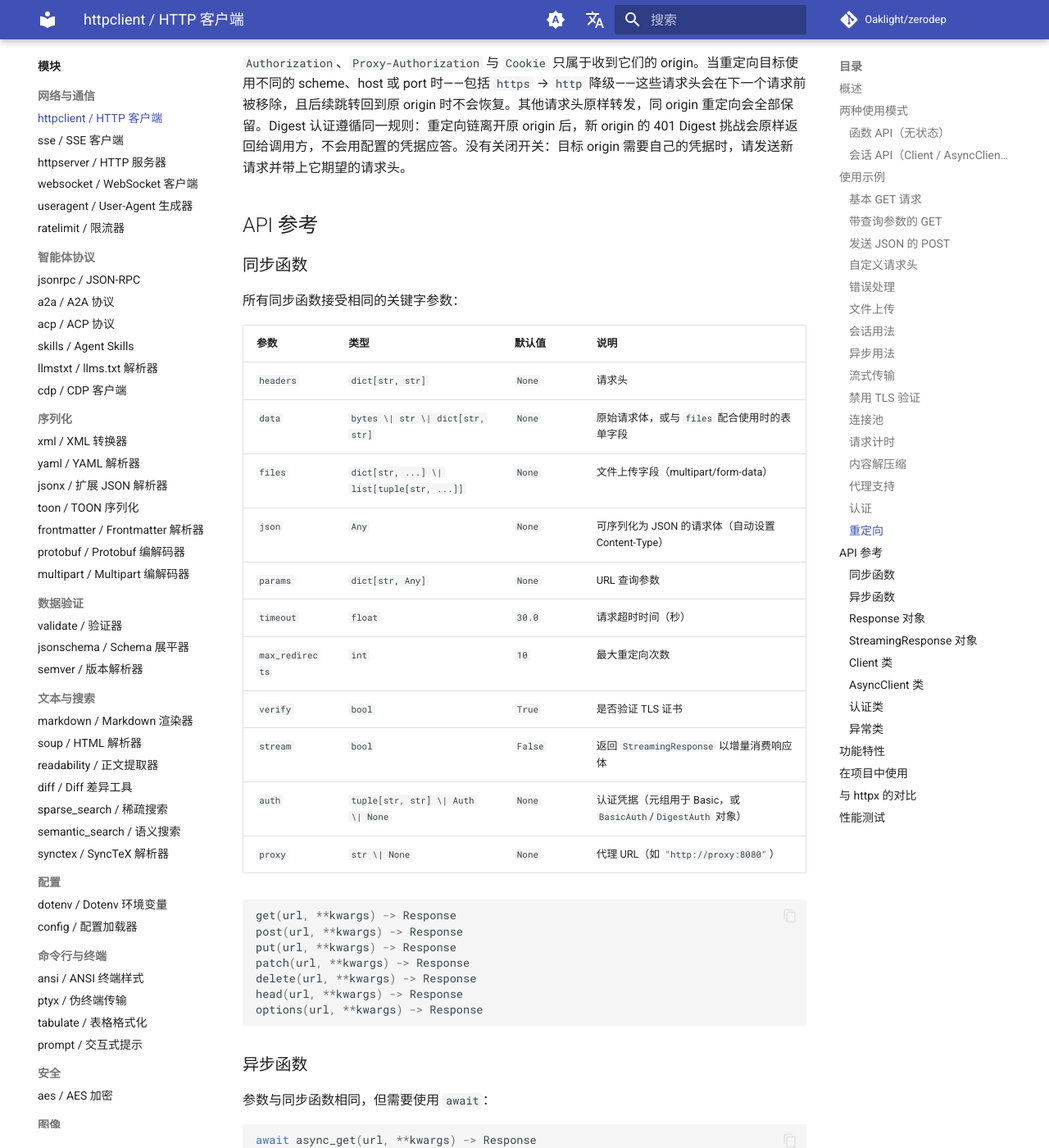
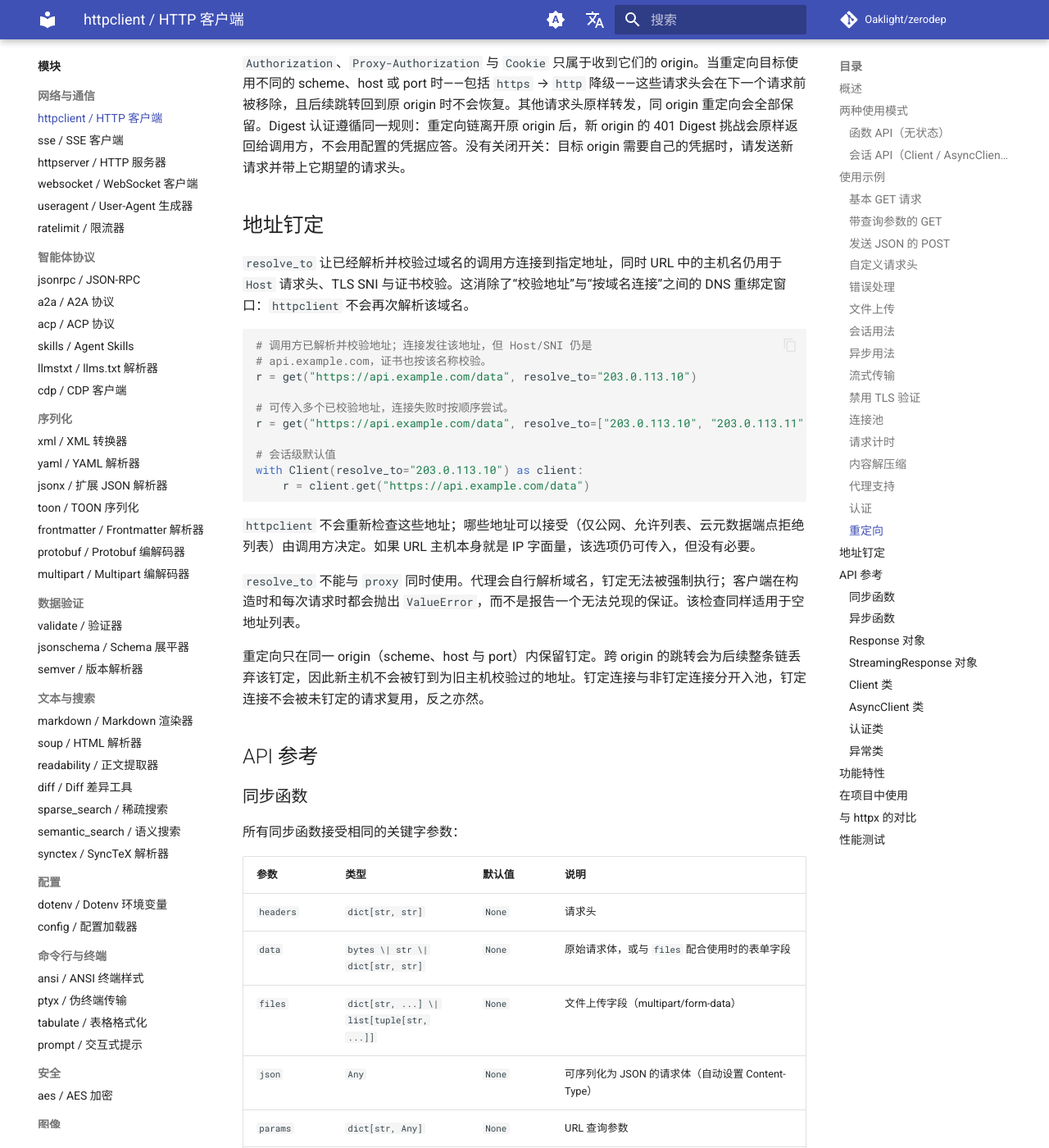
Before and after one commit to Oaklight/zerodep, an MkDocs documentation site: the page built from docs/modules/httpclient.md, in a window 1280 px wide and 1400 px high, scrolled down 7751 px. Shown: the whole window at 82% size. Built offline with MkDocs 1.6.1 and Material for MkDocs 9.7.7, drawn with Linux system fonts in a browser that asks for light colours; comment, search, counter and statistics services are not loaded; some of the changed text lies outside the part shown.

Commit message:
docs(httpclient): 说明 resolve_to 地址钉定（#305）

````diff
--- a/docs/modules/httpclient.md
+++ b/docs/modules/httpclient.md
@@ -343,6 +343,29 @@ with Client(auth=("user", "pass")) as client:
 
 `Authorization`、`Proxy-Authorization` 与 `Cookie` 只属于收到它们的 origin。当重定向目标使用不同的 scheme、host 或 port 时——包括 `https` → `http` 降级——这些请求头会在下一个请求前被移除，且后续跳转回到原 origin 时不会恢复。其他请求头原样转发，同 origin 重定向会全部保留。Digest 认证遵循同一规则：重定向链离开原 origin 后，新 origin 的 401 Digest 挑战会原样返回给调用方，不会用配置的凭据应答。没有关闭开关：目标 origin 需要自己的凭据时，请发送新请求并带上它期望的请求头。
 
+## 地址钉定
+
+`resolve_to` 让已经解析并校验过域名的调用方连接到指定地址，同时 URL 中的主机名仍用于 `Host` 请求头、TLS SNI 与证书校验。这消除了“校验地址”与“按域名连接”之间的 DNS 重绑定窗口：`httpclient` 不会再次解析该域名。
+
+```python
+# 调用方已解析并校验地址；连接发往该地址，但 Host/SNI 仍是
+# api.example.com，证书也按该名称校验。
+r = get("https://api.example.com/data", resolve_to="203.0.113.10")
+
+# 可传入多个已校验地址，连接失败时按顺序尝试。
+r = get("https://api.example.com/data", resolve_to=["203.0.113.10", "203.0.113.11"])
+
+# 会话级默认值
+with Client(resolve_to="203.0.113.10") as client:
+    r = client.get("https://api.example.com/data")
+```
+
+`httpclient` 不会重新检查这些地址；哪些地址可以接受（仅公网、允许列表、云元数据端点拒绝列表）由调用方决定。如果 URL 主机本身就是 IP 字面量，该选项仍可传入，但没有必要。
+
+`resolve_to` 不能与 `proxy` 同时使用。代理会自行解析域名，钉定无法被强制执行；客户端在构造时和每次请求时都会抛出 `ValueError`，而不是报告一个无法兑现的保证。该检查同样适用于空地址列表。
+
+重定向只在同一 origin（scheme、host 与 port）内保留钉定。跨 origin 的跳转会为后续整条链丢弃该钉定，因此新主机不会被钉到为旧主机校验过的地址。钉定连接与非钉定连接分开入池，钉定连接不会被未钉定的请求复用，反之亦然。
+
 ## API 参考
 
 ### 同步函数
@@ -362,6 +385,7 @@ with Client(auth=("user", "pass")) as client:
 | `stream` | `bool` | `False` | 返回 `StreamingResponse` 以增量消费响应体 |
 | `auth` | `tuple[str, str] \| Auth \| None` | `None` | 认证凭据（元组用于 Basic，或 `BasicAuth`/`DigestAuth` 对象） |
 | `proxy` | `str \| None` | `None` | 代理 URL（如 `"http://proxy:8080"`） |
+| `resolve_to` | `str \| Sequence[str] \| None` | `None` | 连接时使用的已校验地址；URL 主机仍用于 `Host`、SNI 与证书校验。按顺序尝试；不可与 `proxy` 同时使用 |
 
 ```python
 get(url, **kwargs) -> Response
````
Also changed, not shown: other parts of docs/modules/httpclient.md (+2 -0 lines), docs/changelog.md (+1 -0 lines).
